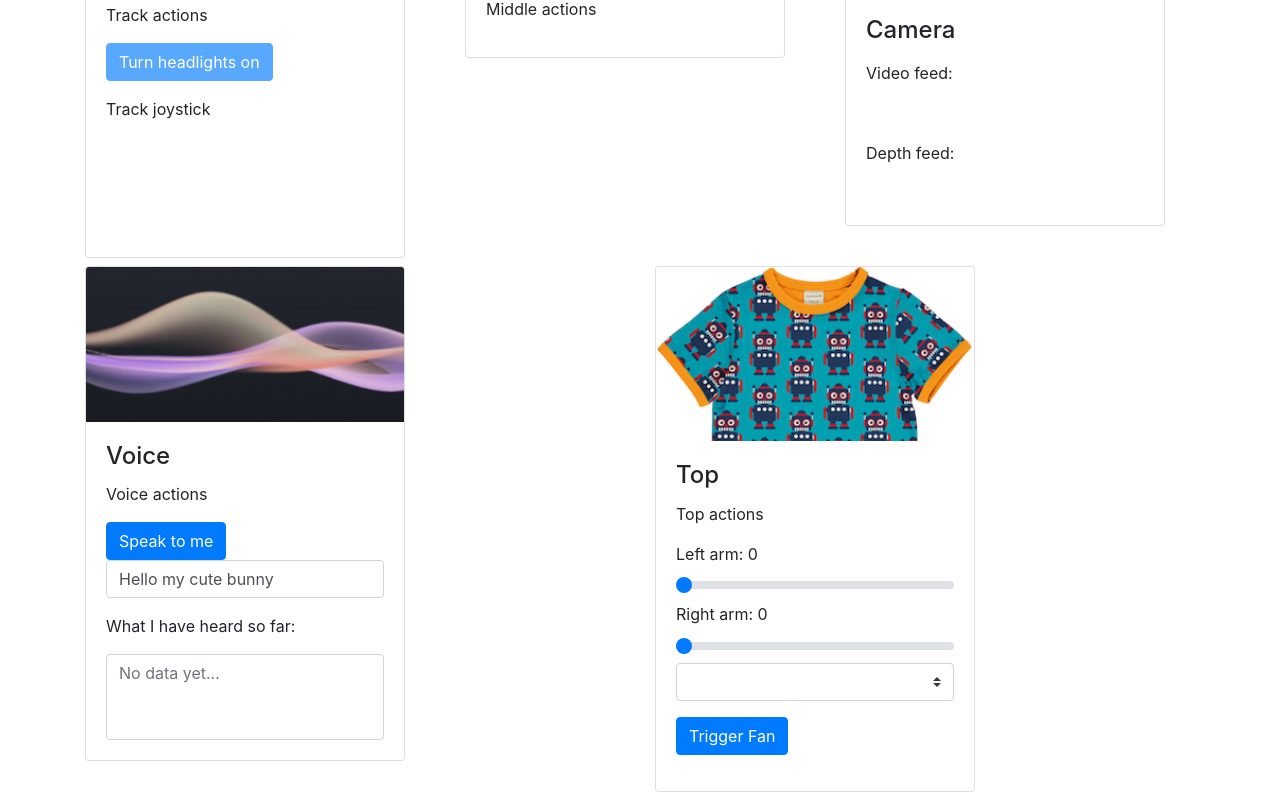
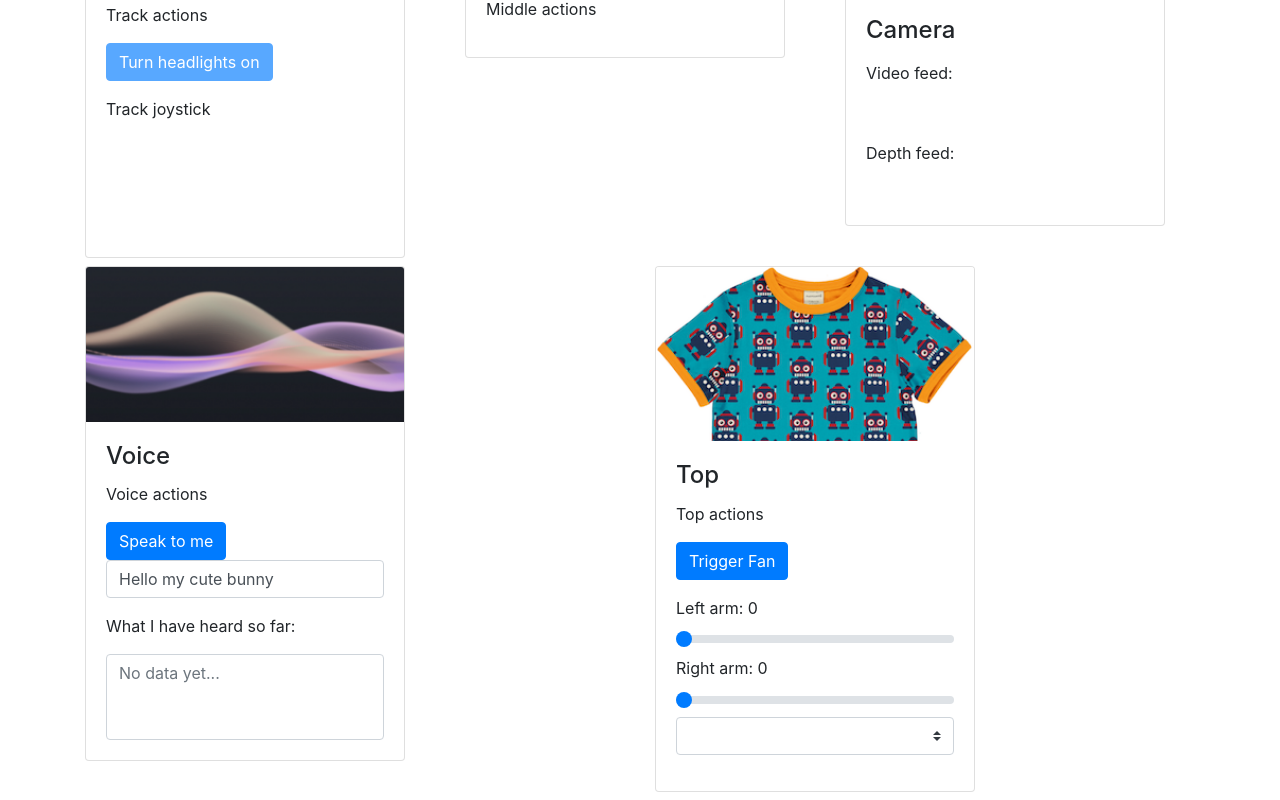
Before and after one commit to dgorissen/arduino, a Vue app in the folder clare/brain/client/: page / in a window 1280 px wide. Shown: the part 346-1146 px from the top of the page. Built offline with nearby package versions, Linux system fonts and the light colour scheme; no server answers.

Commit message:
Reorder top card

```diff
--- a/clare/brain/client/src/components/Cards.vue
+++ b/clare/brain/client/src/components/Cards.vue
@@ -121,7 +121,11 @@
           >
           <b-card-text>Top actions</b-card-text>
           <p />
-          <b-table stacked :items="[top_state]"></b-table>
+          <b-button
+            v-on:click="triggerFan()"
+            variant="primary"
+            >Trigger Fan</b-button
+          >
           <p />
             <div>
               <label for="left-arm-angle">Left arm: {{ left_arm_angle }}</label>
@@ -135,11 +139,7 @@
               <b-form-select v-model="lightring_val" :options="lightring_vals"></b-form-select>
             </div>
           <p />
-          <b-button
-            v-on:click="triggerFan()"
-            variant="primary"
-            >Trigger Fan</b-button
-          >
+          <b-table stacked :items="[top_state]"></b-table>
           <p />
         </b-card>
       </b-col>
```
